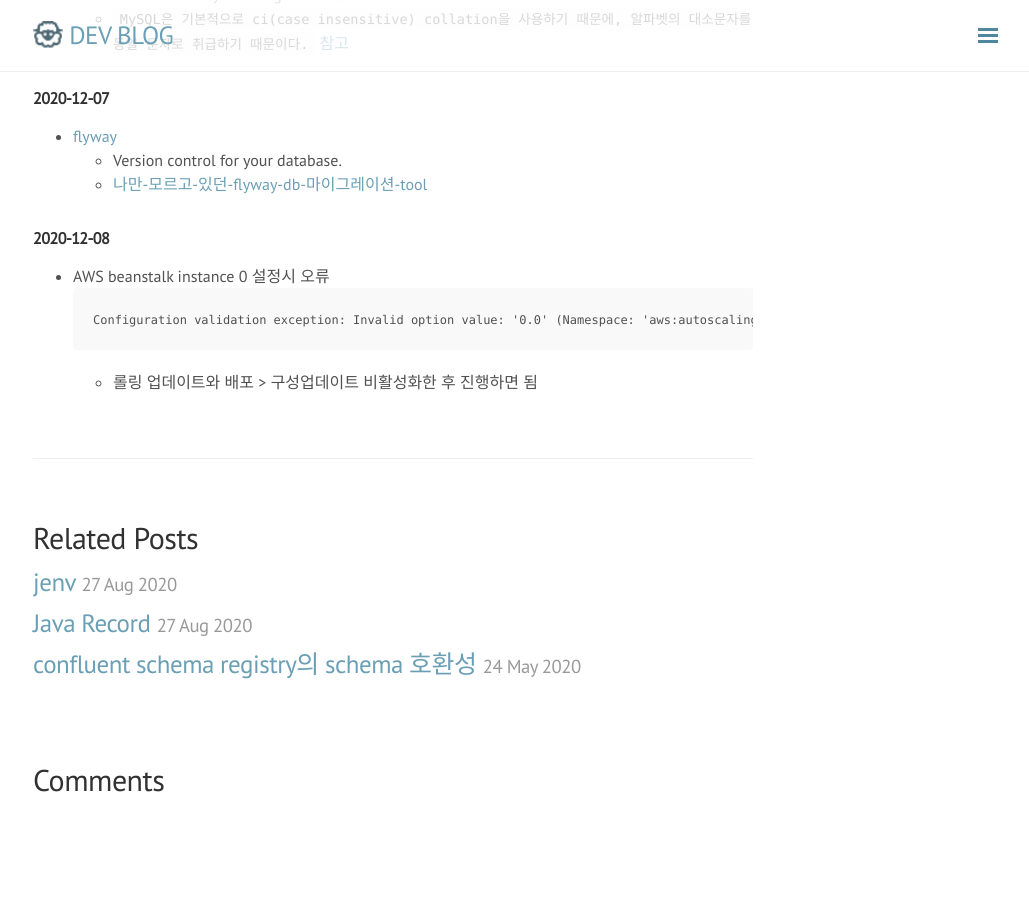
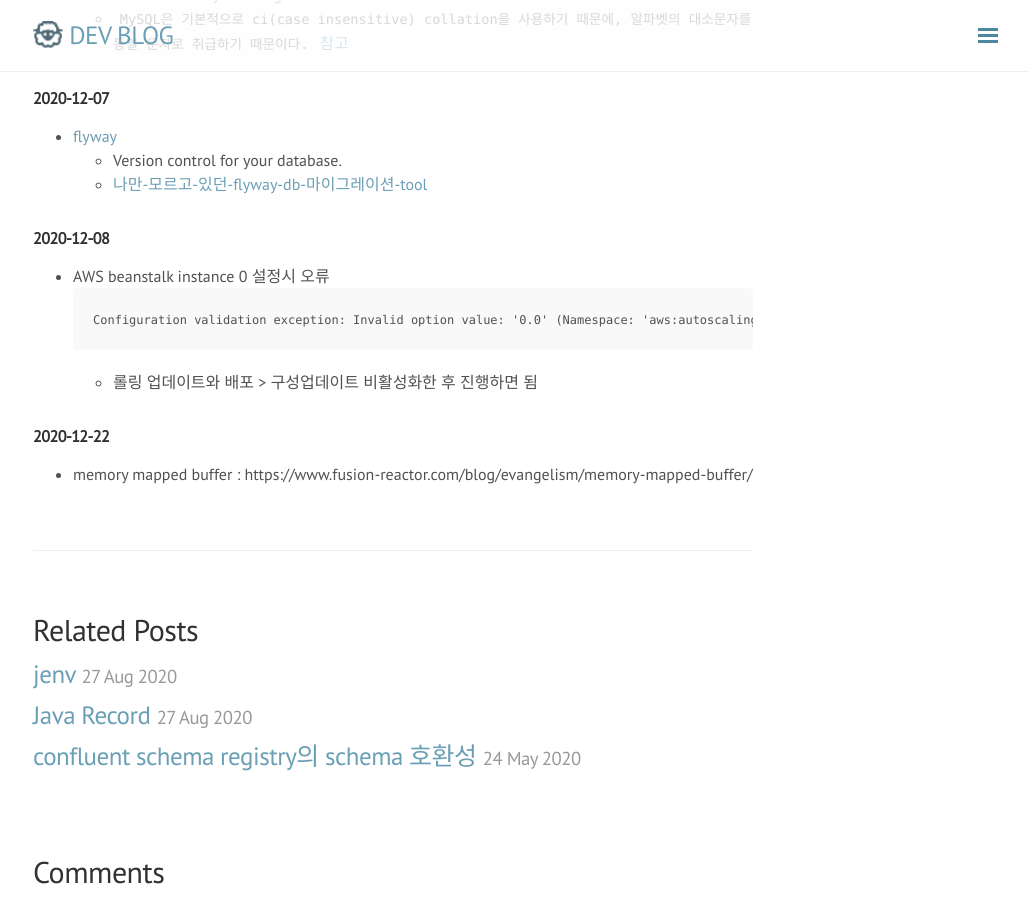
Before and after one commit to rmcodestar/rmcodestar.github.io, a Jekyll site: the page built from _posts/2020-12-08-TIL.md, in a window 1280 px wide and 900 px high, scrolled down 706 px. Shown: the whole window, without its empty margins (247-1276 px from the left). Built offline with Jekyll 4.4.1, drawn with Linux system fonts in a browser that asks for light colours; nearby versions of some CDN libraries; comment, search, counter and statistics services are not loaded; before the commit the page ends 1514 px from its top, so only the background shows below that.

Commit message:
Update 2020-12-08-TIL.md

````diff
--- a/_posts/2020-12-08-TIL.md
+++ b/_posts/2020-12-08-TIL.md
@@ -34,3 +34,6 @@
 Configuration validation exception: Invalid option value: '0.0' (Namespace: 'aws:autoscaling:updatepolicy:rollingupdate', OptionName: 'MinInstancesInService'): You can't enable rolling updates for a single-instance environment.
 ```
   * 롤링 업데이트와 배포 > 구성업데이트 비활성화한 후 진행하면 됨
+
+### 2020-12-22
+* memory mapped buffer : https://www.fusion-reactor.com/blog/evangelism/memory-mapped-buffer/
````
